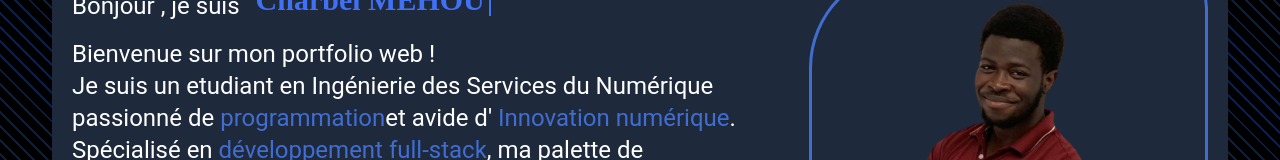
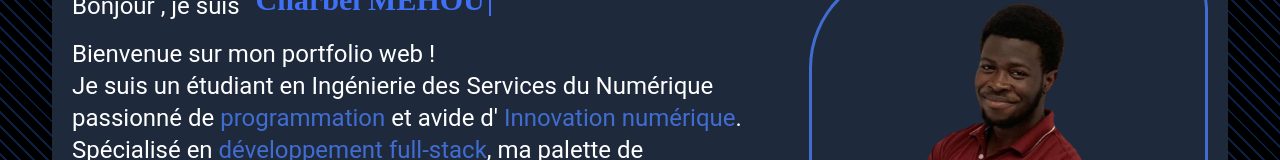
Before and after one commit to charbel-mehou/MyPersonalPortfolio, a React (Create React App) app in the folder personal_portfolio/: page / in a window 1280 px wide. Shown: the part 358-518 px from the top of the page. Built offline with nearby package versions, Linux system fonts and the light colour scheme.

Commit message:
✨update translation

```diff
--- a/personal_portfolio/src/translation/i18n.js
+++ b/personal_portfolio/src/translation/i18n.js
@@ -17,12 +17,12 @@ const resources = {
       "me-1": "I'm a Student Engineer in Digital Services Engineering",
       "me-1-1":"passionate about ",
       "eager":"and eager for",
-      "programming":"programming",
+      "programming":"programming ",
       "digital-innovation":"digital innovation",
       "me-2": "Specialized in",
-"me-2-1": "full-stack development",
-"me-3": "my skill set",
-"me-3-1": "ranges from front-end to back-end, with expertise in",
+      "me-2-1": "full-stack development",
+      "me-3": "my skill set",
+      "me-3-1": "ranges from front-end to back-end, with expertise in",
       "me-4":"Hi ! I'm",
       "me-5":"Charbel MEHOU",
       "me-5-1":"a Developper",
@@ -55,10 +55,10 @@ const resources = {
       "made-by": "Réalisé par Charbel MEHOU",
       "view-here":"Aperçu ici",
       "github-view-here":"Repository Github ici ",
-      "me-1":"Je suis un etudiant en Ingénierie des Services du Numérique",
+      "me-1":"Je suis un étudiant en Ingénierie des Services du Numérique",
       "me-1-1": "passionné de ",
       "eager":"et avide d'",
-      "programming": "programmation",
+      "programming": "programmation ",
       "digital-innovation": "Innovation numérique",
       "me-2":"Spécialisé en  ",
       "me-2-1":"développement full-stack",
```
